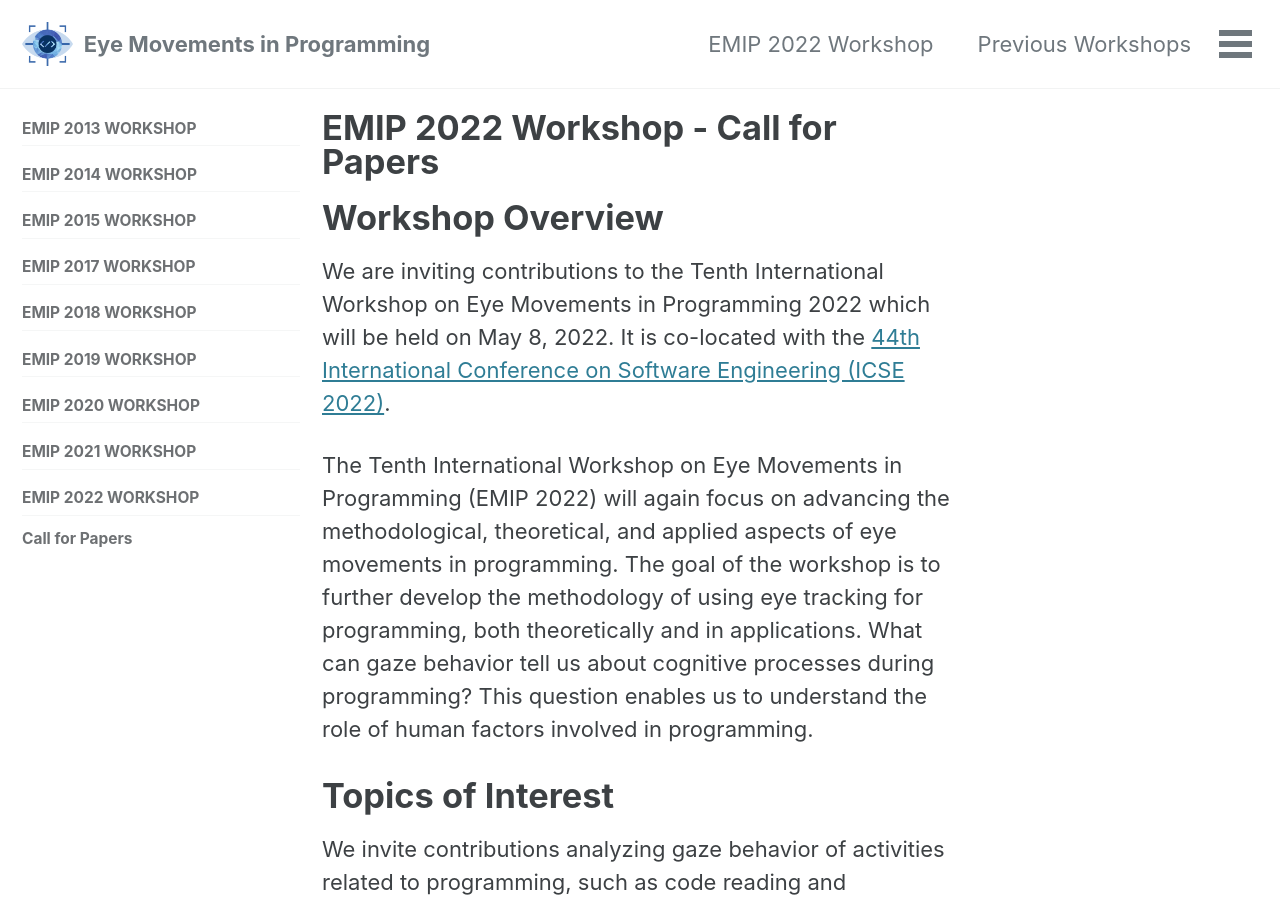
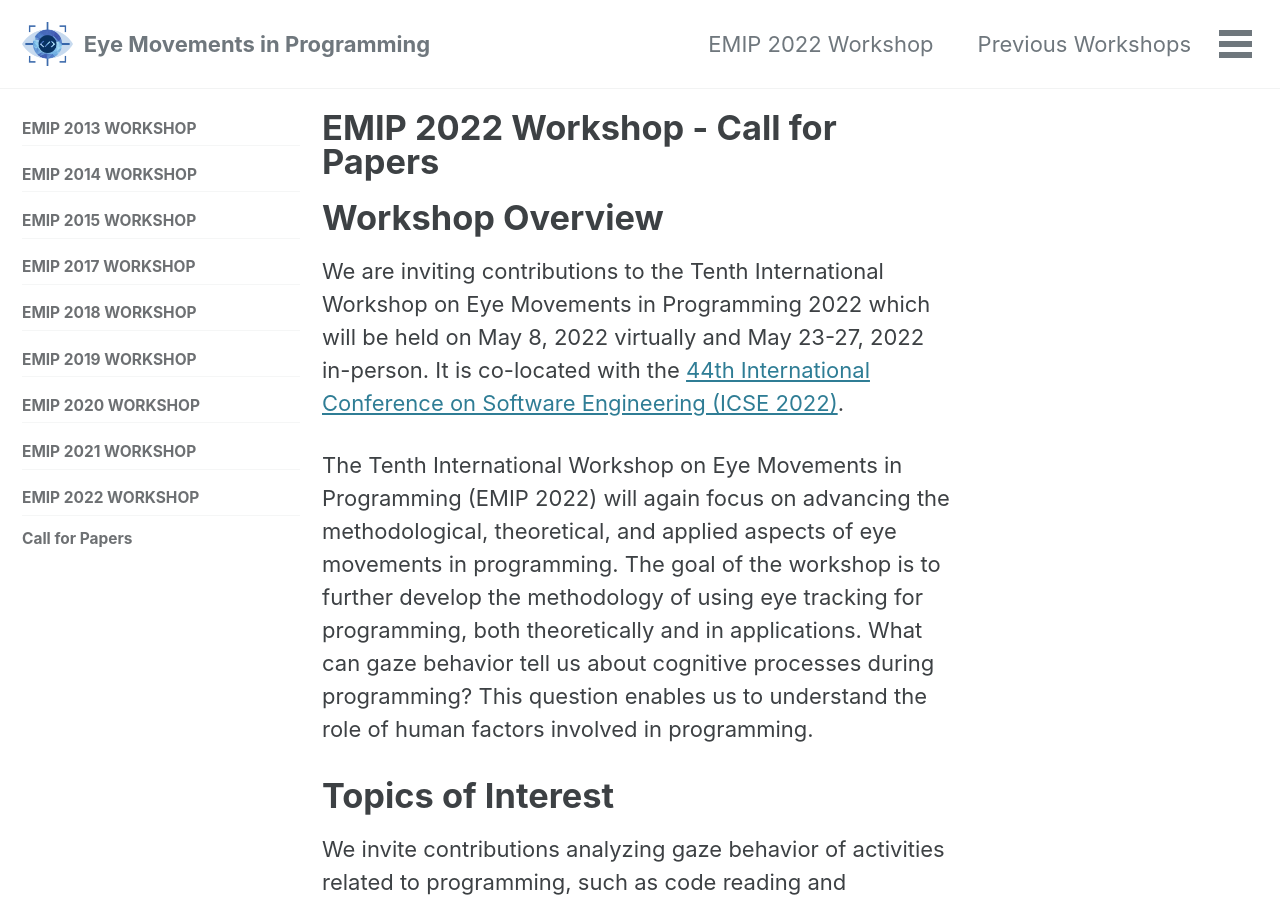
Before and after one commit to EMIPws/emipws.github.io, a Jekyll site: the page built from pages/workshop/emip-2022-call-for-papers.md, in a window 1280 px wide and 900 px high. Built offline with Jekyll 4.4.1, drawn with Linux system fonts in a browser that asks for light colours; cached includes are drawn as plain includes.

Commit message:
Update emip-2022-call-for-papers.md

```diff
--- a/pages/workshop/emip-2022-call-for-papers.md
+++ b/pages/workshop/emip-2022-call-for-papers.md
@@ -7,7 +7,7 @@ sidebar:
   nav: "emip-2022"
 ---
 # Workshop Overview
-We are inviting contributions to the Tenth International Workshop on Eye Movements in Programming 2022 which will be held on May 8, 2022. It is co-located with the [44th International Conference on Software Engineering (ICSE 2022)](https://conf.researchr.org/home/icse-2022).
+We are inviting contributions to the Tenth International Workshop on Eye Movements in Programming 2022 which will be held on May 8, 2022 virtually and May 23-27, 2022 in-person. It is co-located with the [44th International Conference on Software Engineering (ICSE 2022)](https://conf.researchr.org/home/icse-2022).
 
 The Tenth International Workshop on Eye Movements in Programming (EMIP 2022) will again focus on advancing the methodological, theoretical, and applied aspects of eye movements in programming. The goal of the workshop is to further develop the methodology of using eye tracking for programming, both theoretically and in applications. What can gaze behavior tell us about cognitive processes during programming? This question enables us to understand the role of human factors involved in programming.
 
```
